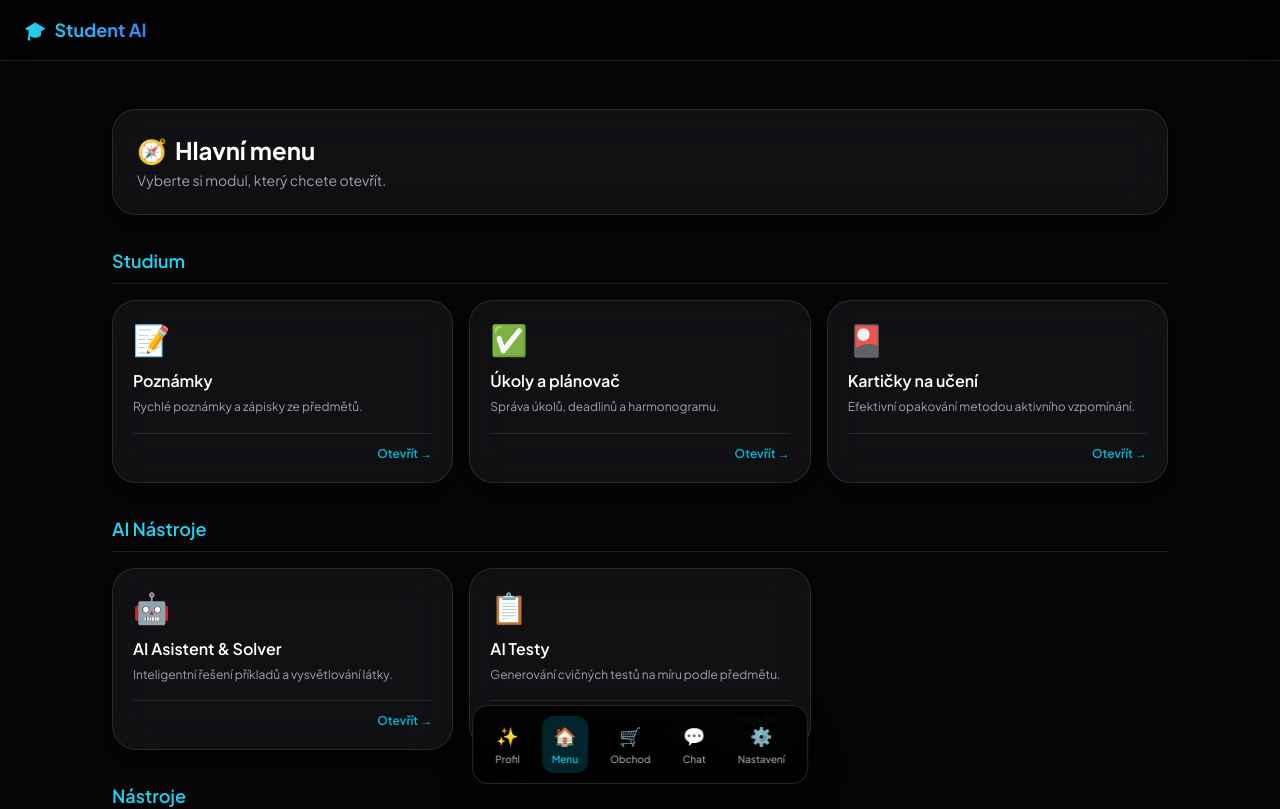
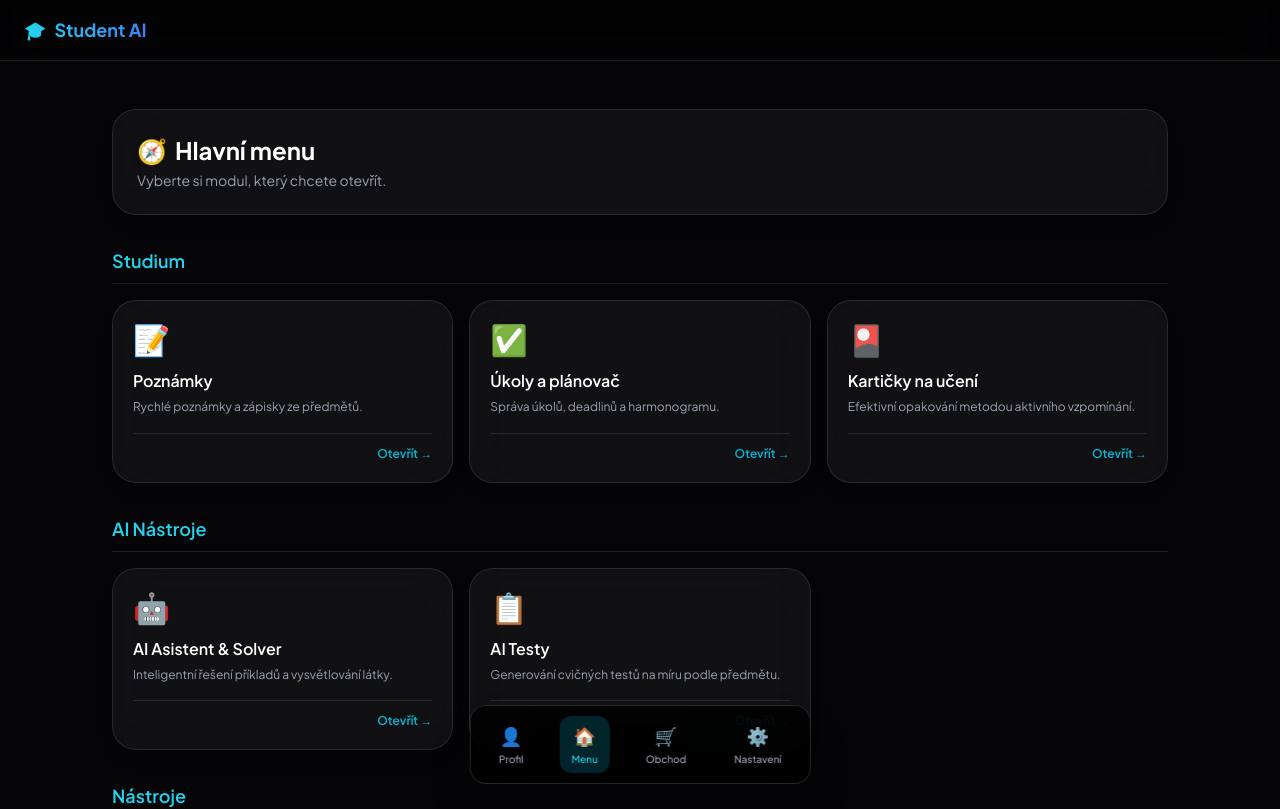
Before and after one commit to InfinityLook/Student-Ai, a Next.js app: page / in a window 1280 px wide. Shown: the top 809 px of the page. Built offline with nearby package versions, Linux system fonts and the light colour scheme.

Commit message:
Remove onOpenKairo prop and update button styles

```diff
--- a/components/DashboardShell.tsx
+++ b/components/DashboardShell.tsx
@@ -4,14 +4,12 @@ import React from "react";
 interface DashboardShellProps {
   activeModule: string;
   setActiveModule: (id: string) => void;
-  onOpenKairo?: () => void;
   children: React.ReactNode;
 }
 
 export default function DashboardShell({
   activeModule,
   setActiveModule,
-  onOpenKairo,
   children,
 }: DashboardShellProps) {
   return (
@@ -43,27 +41,24 @@ export default function DashboardShell({
       </main>
 
       {/* Spodní plovoucí navigační panel */}
-      <nav className="fixed bottom-4 left-1/2 -translate-x-1/2 z-40 bg-black/85 backdrop-blur-2xl border border-white/15 px-3 py-2.5 rounded-2xl shadow-2xl flex items-center gap-1.5 md:gap-3">
-        {/* 1. Profil (Hlavní stránka s Kairo) */}
+      <nav className="fixed bottom-4 left-1/2 -translate-x-1/2 z-40 bg-black/85 backdrop-blur-2xl border border-white/15 px-4 py-2.5 rounded-2xl shadow-2xl flex items-center gap-3 md:gap-6">
+        {/* 1. Profil */}
         <button
-          onClick={() => {
-            setActiveModule("profile");
-            if (onOpenKairo) onOpenKairo();
-          }}
-          className={`flex flex-col items-center gap-0.5 px-2.5 py-1.5 rounded-xl transition cursor-pointer ${
+          onClick={() => setActiveModule("profile")}
+          className={`flex flex-col items-center gap-0.5 px-3 py-1.5 rounded-xl transition cursor-pointer ${
             activeModule === "profile"
               ? "bg-cyan-500/20 text-cyan-400"
               : "text-gray-400 hover:text-white hover:bg-white/5"
           }`}
         >
-          <span className="text-lg">✨</span>
+          <span className="text-lg">👤</span>
           <span className="text-[10px] font-medium">Profil</span>
         </button>
 
         {/* 2. Menu */}
         <button
           onClick={() => setActiveModule("menu")}
-          className={`flex flex-col items-center gap-0.5 px-2.5 py-1.5 rounded-xl transition cursor-pointer ${
+          className={`flex flex-col items-center gap-0.5 px-3 py-1.5 rounded-xl transition cursor-pointer ${
             activeModule === "menu"
               ? "bg-cyan-500/20 text-cyan-400"
               : "text-gray-400 hover:text-white hover:bg-white/5"
@@ -76,7 +71,7 @@ export default function DashboardShell({
         {/* 3. Obchod */}
         <button
           onClick={() => setActiveModule("shop")}
-          className={`flex flex-col items-center gap-0.5 px-2.5 py-1.5 rounded-xl transition cursor-pointer ${
+          className={`flex flex-col items-center gap-0.5 px-3 py-1.5 rounded-xl transition cursor-pointer ${
             activeModule === "shop"
               ? "bg-cyan-500/20 text-cyan-400"
               : "text-gray-400 hover:text-white hover:bg-white/5"
@@ -86,21 +81,14 @@ export default function DashboardShell({
           <span className="text-[10px] font-medium">Obchod</span>
         </button>
 
-        {/* 4. Chat */}
-        <button
-          onClick={() => {
-            if (onOpenKairo) onOpenKairo();
-          }}
-          className="flex flex-col items-center gap-0.5 px-2.5 py-1.5 rounded-xl transition cursor-pointer text-gray-400 hover:text-cyan-400 hover:bg-white/5"
-        >
-          <span className="text-lg">💬</span>
-          <span className="text-[10px] font-medium">Chat</span>
-        </button>
-
-        {/* 5. Nastavení */}
+        {/* 4. Nastavení */}
         <button
           onClick={() => setActiveModule("profile")}
-          className="flex flex-col items-center gap-0.5 px-2.5 py-1.5 rounded-xl transition cursor-pointer text-gray-400 hover:text-white hover:bg-white/5"
+          className={`flex flex-col items-center gap-0.5 px-3 py-1.5 rounded-xl transition cursor-pointer ${
+            activeModule === "settings"
+              ? "bg-cyan-500/20 text-cyan-400"
+              : "text-gray-400 hover:text-white hover:bg-white/5"
+          }`}
         >
           <span className="text-lg">⚙️</span>
           <span className="text-[10px] font-medium">Nastavení</span>
```
